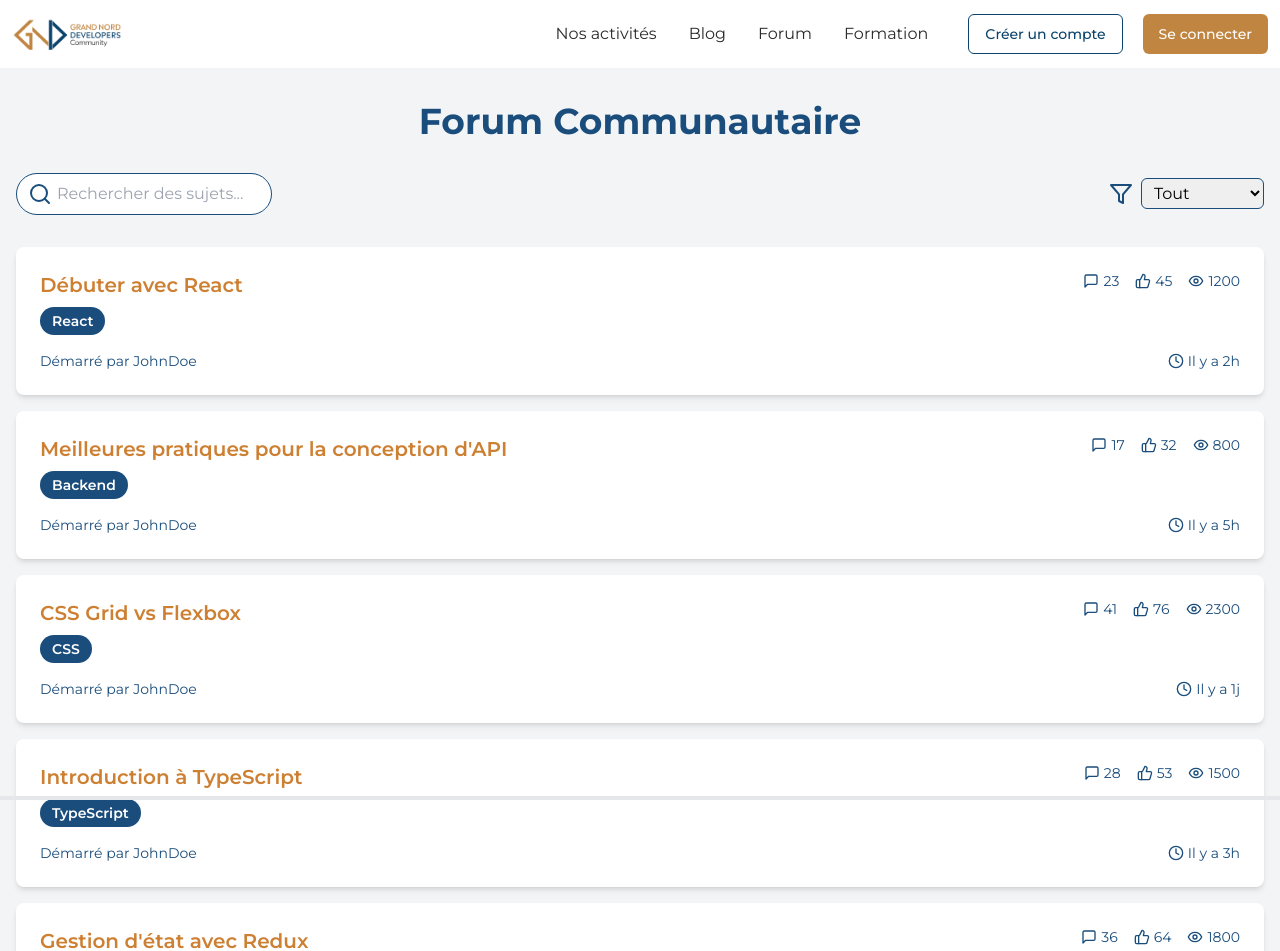
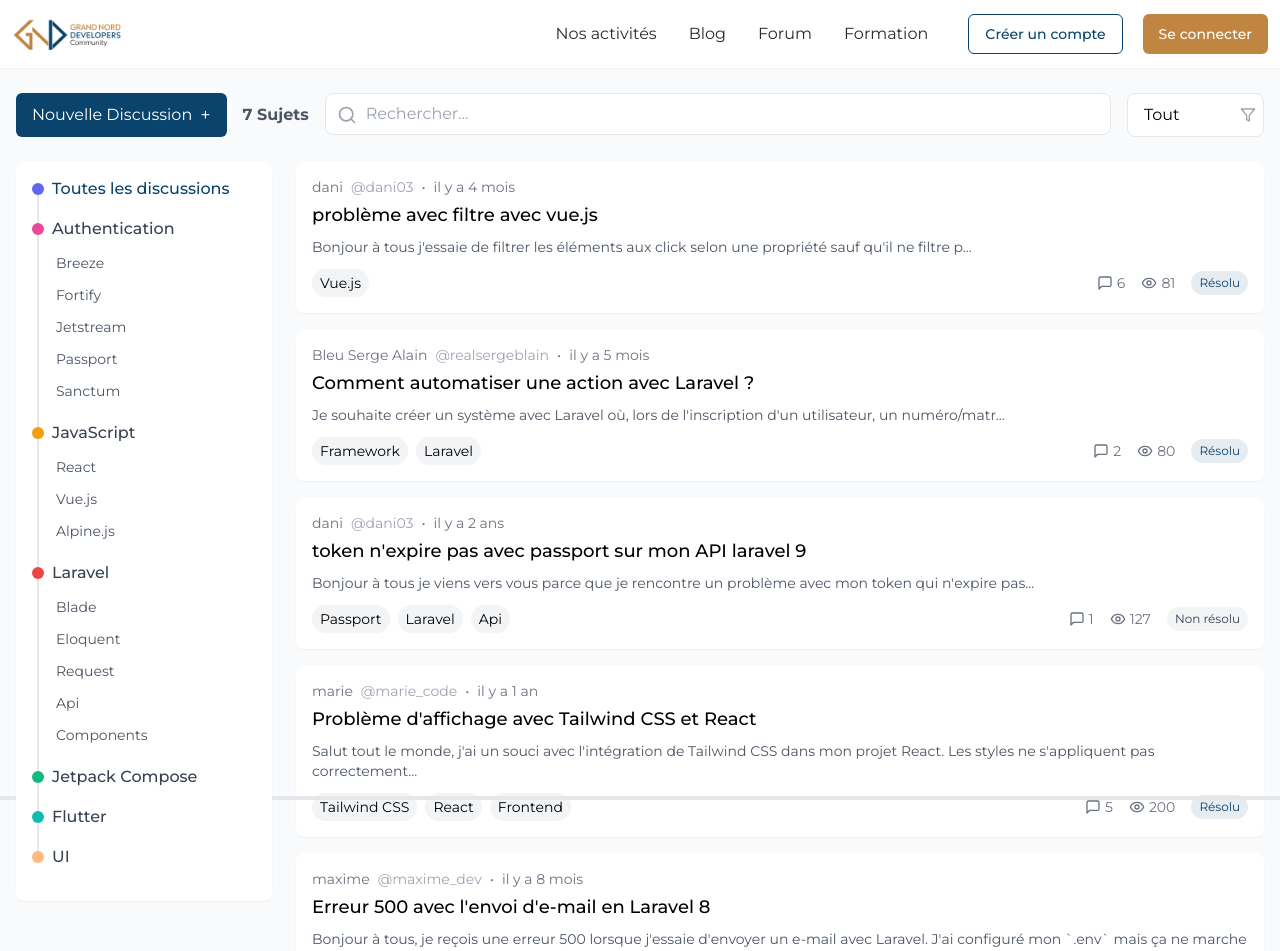
Before and after one commit to Grand-Nord-Developpers-Community/website, a Next.js app: page /forum in a window 1280 px wide. Shown: the top 951 px of the page. Built offline with nearby package versions, Linux system fonts and the light colour scheme.

Commit message:
updated forum page design

```diff
--- a/app/forum/page.tsx
+++ b/app/forum/page.tsx
@@ -1,103 +1,332 @@
 'use client'
-
 import React, { useState } from 'react';
+import { Search, MessageSquare, Eye, Clock, Filter, Menu } from 'lucide-react';
+import Link from 'next/link';
 import { motion, AnimatePresence } from 'framer-motion';
-import { Search, Filter, MessageSquare, ThumbsUp, Eye, Clock } from 'lucide-react';
-import Link from 'next/link';
 
 // Types
+interface Category {
+  name: string;
+  subcategories?: string[];
+  color?: string;
+}
+
 interface ForumTopic {
   id: number;
   title: string;
-  category: string;
+  author: string;
+  authorUsername: string;
+  categories: string[];
   replies: number;
-  likes: number;
   views: number;
   lastActive: string;
+  content: string;
+  status: 'Résolu' | 'Non résolu';
 }
 
-// Données simulées pour les sujets du forum
+const categories: Category[] = [
+  {
+    name: "Toutes les discussions",
+    subcategories: [],
+    color: "#6366F1" // Indigo
+  },
+  {
+    name: "Authentication",
+    subcategories: ["Breeze", "Fortify", "Jetstream", "Passport", "Sanctum"],
+    color: "#EC4899" // Pink
+  },
+  {
+    name: "JavaScript",
+    subcategories: ["React", "Vue.js", "Alpine.js"],
+    color: "#F59E0B" // Yellow
+  },
+  {
+    name: "Laravel",
+    subcategories: ["Blade", "Eloquent", "Request", "Api", "Components"],
+    color: "#EF4444" // Red
+  },
+  {
+    name: "Jetpack Compose",
+    subcategories: [],
+    color: "#10B981"
+  },
+  {
+    name: "Flutter",
+    subcategories: [],
+    color: "#10BBB3"
+  },
+  {
+    name: "UI",
+    subcategories: [],
+    color: "#FFB981"
+  }
+];
+
 const forumTopics: ForumTopic[] = [
-  { id: 1, title: "Débuter avec React", category: "React", replies: 23, likes: 45, views: 1200, lastActive: "Il y a 2h" },
-  { id: 2, title: "Meilleures pratiques pour la conception d'API", category: "Backend", replies: 17, likes: 32, views: 800, lastActive: "Il y a 5h" },
-  { id: 3, title: "CSS Grid vs Flexbox", category: "CSS", replies: 41, likes: 76, views: 2300, lastActive: "Il y a 1j" },
-  { id: 4, title: "Introduction à TypeScript", category: "TypeScript", replies: 28, likes: 53, views: 1500, lastActive: "Il y a 3h" },
-  { id: 5, title: "Gestion d'état avec Redux", category: "React", replies: 36, likes: 64, views: 1800, lastActive: "Il y a 4h" },
+  {
+    id: 1,
+    title: "problème avec filtre avec vue.js",
+    author: "dani",
+    authorUsername: "@dani03",
+    categories: ["Vue.js"],
+    replies: 6,
+    views: 81,
+    lastActive: "il y a 4 mois",
+    content: "Bonjour à tous j'essaie de filtrer les éléments aux click selon une propriété sauf qu'il ne filtre p...",
+    status: "Résolu"
+  },
+  {
+    id: 2,
+    title: "Comment automatiser une action avec Laravel ?",
+    author: "Bleu Serge Alain",
+    authorUsername: "@realsergeblain",
+    categories: ["Framework", "Laravel"],
+    replies: 2,
+    views: 80,
+    lastActive: "il y a 5 mois",
+    content: "Je souhaite créer un système avec Laravel où, lors de l'inscription d'un utilisateur, un numéro/matr...",
+    status: "Résolu"
+  },
+  {
+    id: 3,
+    title: "token n'expire pas avec passport sur mon API laravel 9",
+    author: "dani",
+    authorUsername: "@dani03",
+    categories: ["Passport", "Laravel", "Api"],
+    replies: 1,
+    views: 127,
+    lastActive: "il y a 2 ans",
+    content: "Bonjour à tous je viens vers vous parce que je rencontre un problème avec mon token qui n'expire pas...",
+    status: "Non résolu"
+  },
+  {
+    id: 4,
+    title: "Problème d'affichage avec Tailwind CSS et React",
+    author: "marie",
+    authorUsername: "@marie_code",
+    categories: ["Tailwind CSS", "React", "Frontend"],
+    replies: 5,
+    views: 200,
+    lastActive: "il y a 1 an",
+    content: "Salut tout le monde, j'ai un souci avec l'intégration de Tailwind CSS dans mon projet React. Les styles ne s'appliquent pas correctement...",
+    status: "Résolu"
+},
+{
+  id: 5,
+  title: "Erreur 500 avec l'envoi d'e-mail en Laravel 8",
+  author: "maxime",
+  authorUsername: "@maxime_dev",
+  categories: ["Laravel", "Mail", "Backend"],
+  replies: 8,
+  views: 350,
+  lastActive: "il y a 8 mois",
+  content: "Bonjour à tous, je reçois une erreur 500 lorsque j'essaie d'envoyer un e-mail avec Laravel. J'ai configuré mon `.env` mais ça ne marche toujours pas...",
+  status: "Résolu"
+},
+{
+  id: 6,
+  title: "Problème avec la validation des formulaires Vue.js",
+  author: "sophie",
+  authorUsername: "@sophie_coder",
+  categories: ["Vue.js", "Frontend", "Form"],
+  replies: 3,
+  views: 180,
+  lastActive: "il y a 6 mois",
+  content: "Bonjour, j'utilise Vue.js pour gérer la validation de mes formulaires, mais les messages d'erreur ne s'affichent pas correctement. Quelqu'un a une idée ?",
+  status: "Non résolu"
+},
+
+{
+  id: 7,
+  title: "Erreur CORS lors de la requête API en Angular",
+  author: "jules",
+  authorUsername: "@jules_ng",
+  categories: ["Angular", "API", "CORS"],
+  replies: 12,
+  views: 520,
+  lastActive: "il y a 3 mois",
+  content: "Salut à tous, je rencontre un problème de CORS quand j'essaie de faire une requête API depuis mon application Angular. Une idée pour contourner cela ?",
+  status: "Résolu"
+}
+
 ];
 
 const ForumPage = () => {
-  const [selectedCategory, setSelectedCategory] = useState('Tout');
   const [searchTerm, setSearchTerm] = useState('');
-  const categories = ['Tout', 'React', 'Backend', 'CSS', 'TypeScript'];
+  const [selectedCategory, setSelectedCategory] = useState('Toutes les discussions');
+  const [isSidebarOpen, setIsSidebarOpen] = useState(false);
+  const [selectedFilter, setSelectedFilter] = useState('Tout');
+  const [currentPage, setCurrentPage] = useState(1);
+  const ITEMS_PER_PAGE = 5;
 
-  const filteredTopics = forumTopics
-    .filter(topic => (selectedCategory === 'Tout' || topic.category === selectedCategory))
-    .filter(topic => topic.title.toLowerCase().includes(searchTerm.toLowerCase()));
+  // Filtrage des sujets
+  const filteredTopics = forumTopics.filter(topic => {
+    const matchesSearch = topic.title.toLowerCase().includes(searchTerm.toLowerCase()) ||
+                         topic.content.toLowerCase().includes(searchTerm.toLowerCase());
+    const matchesCategory = selectedCategory === 'Toutes les discussions' ||
+                          topic.categories.includes(selectedCategory);
+    const matchesStatus = selectedFilter === 'Tout' || topic.status === selectedFilter;
+    return matchesSearch && matchesCategory && matchesStatus;
+  });
+
+  // Pagination
+  const totalPages = Math.ceil(filteredTopics.length / ITEMS_PER_PAGE);
+  const paginatedTopics = filteredTopics.slice(
+    (currentPage - 1) * ITEMS_PER_PAGE,
+    currentPage * ITEMS_PER_PAGE
+  );
+
+  // Génération des numéros de page
+  const pageNumbers = Array.from({ length: totalPages }, (_, i) => i + 1);
 
   return (
-    <div className="w-full mx-auto px-4 py-8 bg-gray-100">
-      <h1 className="text-4xl font-bold mb-8 text-center text-[#1a4d7c]">Forum Communautaire</h1>
+    <div className="min-h-screen bg-gray-50">
+      <div className="max-w-7xl mx-auto px-4 py-6">
+        {/* Header Section */}
+        <div className="flex flex-col sm:flex-row gap-4 mb-6">
+          <button className="bg-primary hover:bg-primary/90 text-white px-4 py-2 rounded-md transition-colors flex items-center gap-2">
+            Nouvelle Discussion
+            <span className="text-lg">+</span>
+          </button>
 
-      <div className="mb-8 flex flex-col sm:flex-row justify-between items-center">
-        <div className="relative mb-4 sm:mb-0 w-full sm:w-auto">
+          <div className="flex-1 flex flex-col sm:flex-row gap-4">
+            <span className="text-gray-600 self-center font-bold">
+              {filteredTopics.length} Sujets
+            </span>
+
+            <div className="flex-1 flex gap-4">
+              <div className="flex-1 relative">
                 <input
                   type="text"
-            placeholder="Rechercher des sujets..."
-            className="w-full sm:w-64 pl-10 pr-4 py-2 border border-[#1a4d7c] rounded-full focus:outline-none focus:ring-2 focus:ring-[#cd7f32]"
+                  placeholder="Rechercher..."
+                  className="w-full pl-10 pr-4 py-2 rounded-lg border border-gray-200 focus:ring-2 focus:ring-primary focus:border-transparent"
                   value={searchTerm}
                   onChange={(e) => setSearchTerm(e.target.value)}
                 />
-          <Search className="absolute left-3 top-1/2 transform -translate-y-1/2 text-[#1a4d7c]" />
+                <Search className="absolute left-3 top-1/2 transform -translate-y-1/2 text-gray-400" size={20} />
               </div>
-        <div className="flex items-center space-x-2">
-          <Filter className="text-[#1a4d7c]" />
+
+              <div className="relative">
                 <select
-            value={selectedCategory}
-            onChange={(e) => setSelectedCategory(e.target.value)}
-            className="border border-[#1a4d7c] rounded-md px-2 py-1 focus:outline-none focus:ring-2 focus:ring-[#cd7f32]"
+                  value={selectedFilter}
+                  onChange={(e) => {
+                    setSelectedFilter(e.target.value);
+                    setCurrentPage(1); // Reset to first page when filter changes
+                  }}
+                  className="h-full px-4 py-2 border border-gray-200 rounded-lg focus:ring-2 focus:ring-primary focus:border-transparent appearance-none bg-white pr-8"
                 >
-            {categories.map((category) => (
-              <option key={category} value={category}>{category}</option>
-            ))}
+                  <option value="Tout">Tout</option>
+                  <option value="Résolu">Résolu</option>
+                  <option value="Non résolu">Non résolu</option>
                 </select>
+                <Filter className="absolute right-2 top-1/2 transform -translate-y-1/2 text-gray-400 pointer-events-none" size={16} />
+              </div>
+            </div>
           </div>
         </div>
 
+        <div className="flex gap-6">
+           {/* Sidebar - Categories */}
+           <div className={`w-64 flex-shrink-0 transition-all duration-300 ${
+            isSidebarOpen ? 'translate-x-0' : '-translate-x-full'
+          } fixed sm:relative left-0 top-0 h-full sm:translate-x-0 z-50 bg-white sm:bg-transparent`}>
+            <div className="bg-white rounded-lg shadow-sm p-4">
+              <div className="relative">
+                {/* Ligne verticale noire */}
+                <div className="absolute left-[5px] top-3 bottom-3 w-[2px] bg-gray-200" />
+
+                {categories.map((category, index) => (
+                  <div key={category.name} className="mb-4 relative">
+                    <button
+                      onClick={() => {
+                        setSelectedCategory(category.name);
+                        setCurrentPage(1);
+                      }}
+                      className={`text-left w-full font-medium mb-2 flex items-center gap-2 ${
+                        selectedCategory === category.name ? 'text-primary' : 'text-gray-700'
+                      }`}
+                    >
+                      <span
+                        className="w-3 h-3 rounded-full z-10"
+                        style={{ backgroundColor: category.color }}
+                      />
+                      {category.name}
+                    </button>
+                    {category.subcategories && category.subcategories.length > 0 && (
+                      <div className="ml-6 space-y-1">
+                        {category.subcategories.map((sub) => (
+                          <button
+                            key={sub}
+                            onClick={() => {
+                              setSelectedCategory(sub);
+                              setCurrentPage(1);
+                            }}
+                            className={`text-sm block w-full text-left py-1 ${
+                              selectedCategory === sub ? 'text-primary' : 'text-gray-600'
+                            }`}
+                          >
+                            {sub}
+                          </button>
+                        ))}
+                      </div>
+                    )}
+                  </div>
+                ))}
+              </div>
+            </div>
+          </div>
+
+          {/* Toggle Sidebar Button - Mobile Only */}
+          <button
+            onClick={() => setIsSidebarOpen(!isSidebarOpen)}
+            className="fixed bottom-4 left-4 z-50 sm:hidden bg-primary text-white p-2 rounded-full shadow-lg"
+          >
+            <Menu size={24} />
+          </button>
+
+          {/* Main Content */}
+          <div className="flex-1">
             <AnimatePresence>
-        {filteredTopics.map((topic) => (
-          <Link href={`/forum/discussion/${topic.id}`} key={topic.id} passHref>
+              {paginatedTopics.map((topic) => (
+                <Link href={`/forum/discussion/${topic.id}`} key={topic.id}>
                   <motion.div
                     initial={{ opacity: 0, y: 20 }}
                     animate={{ opacity: 1, y: 0 }}
                     exit={{ opacity: 0, y: -20 }}
-              transition={{ duration: 0.3 }}
-              className="bg-white rounded-lg shadow-md p-6 mb-4 hover:shadow-lg transition-shadow duration-300 cursor-pointer"
+                    className="bg-white rounded-lg shadow-sm p-4 mb-4 hover:shadow-md transition-shadow cursor-pointer"
                   >
-              <div className="flex justify-between items-start">
-                <div>
-                  <h2 className="text-xl font-semibold mb-2 text-[#cd7f32] hover:text-[#b26e2a] transition-colors duration-300">{topic.title}</h2>
-                  <span className="inline-block bg-[#1a4d7c] text-white rounded-full px-3 py-1 text-sm font-semibold mr-2">{topic.category}</span>
+                    <div className="flex gap-4">
+                      <div className="flex-1">
+                        <div className="flex items-center gap-2 text-sm text-gray-500 mb-1">
+                          <span>{topic.author}</span>
+                          <span className="text-gray-400">{topic.authorUsername}</span>
+                          <span>•</span>
+                          <span>{topic.lastActive}</span>
                         </div>
-                <div className="flex items-center space-x-4 text-sm text-[#1a4d7c]">
-                  <div className="flex items-center">
-                    <MessageSquare className="w-4 h-4 mr-1" />
+                        <h3 className="text-lg font-medium mb-2">{topic.title}</h3>
+                        <p className="text-gray-600 text-sm mb-3">{topic.content}</p>
+                        <div className="flex flex-wrap items-center gap-2">
+                          {topic.categories.map((category) => (
+                            <span key={category} className="bg-gray-100 text-sm px-2 py-1 rounded-full">
+                              {category}
+                            </span>
+                          ))}
+                          <div className="flex items-center gap-4 ml-auto text-sm text-gray-500">
+                            <div className="flex items-center gap-1">
+                              <MessageSquare size={16} />
                               <span>{topic.replies}</span>
                             </div>
-                  <div className="flex items-center">
-                    <ThumbsUp className="w-4 h-4 mr-1" />
-                    <span>{topic.likes}</span>
-                  </div>
-                  <div className="flex items-center">
-                    <Eye className="w-4 h-4 mr-1" />
+                            <div className="flex items-center gap-1">
+                              <Eye size={16} />
                               <span>{topic.views}</span>
                             </div>
+                            <span className={`px-2 py-1 rounded-full text-xs ${
+                              topic.status === 'Résolu' ? 'bg-primary/10 text-primary' : 'bg-gray-100 text-gray-700'
+                            }`}>
+                              {topic.status}
+                            </span>
                           </div>
                         </div>
-              <div className="mt-4 flex justify-between items-center text-sm text-[#1a4d7c]">
-                <span>Démarré par JohnDoe</span>
-                <div className="flex items-center">
-                  <Clock className="w-4 h-4 mr-1" />
-                  <span>{topic.lastActive}</span>
                       </div>
                     </div>
                   </motion.div>
@@ -105,17 +334,42 @@ const ForumPage = () => {
               ))}
             </AnimatePresence>
 
-      {filteredTopics.length === 0 && (
-        <p className="text-center text-[#1a4d7c]">Aucun sujet trouvé.</p>
-      )}
-
-      {filteredTopics.length > 0 && (
-        <div className="mt-8 text-center">
-          <button className="bg-[#cd7f32] hover:bg-[#b26e2a] text-white font-bold py-2 px-4 rounded-full transition-colors duration-300">
-            Charger plus de sujets
+            {/* Pagination */}
+            <div className="mt-6 flex items-center justify-between">
+              <span className="text-sm text-gray-500">
+                Affichage de {((currentPage - 1) * ITEMS_PER_PAGE) + 1} à {Math.min(currentPage * ITEMS_PER_PAGE, filteredTopics.length)} sur {filteredTopics.length} résultats
+              </span>
+              <div className="flex gap-2">
+                <button
+                  onClick={() => setCurrentPage(prev => Math.max(prev - 1, 1))}
+                  disabled={currentPage === 1}
+                  className="px-3 py-1 border rounded hover:bg-gray-50 disabled:opacity-50"
+                >
+                  &lt;
+                </button>
+                {pageNumbers.map((page) => (
+                  <button
+                    key={page}
+                    onClick={() => setCurrentPage(page)}
+                    className={`px-3 py-1 border rounded ${
+                      page === currentPage ? 'bg-primary text-white' : 'hover:bg-gray-50'
+                    }`}
+                  >
+                    {page}
+                  </button>
+                ))}
+                <button
+                  onClick={() => setCurrentPage(prev => Math.min(prev + 1, totalPages))}
+                  disabled={currentPage === totalPages}
+                  className="px-3 py-1 border rounded hover:bg-gray-50 disabled:opacity-50"
+                >
+                  &gt;
                 </button>
               </div>
-      )}
+            </div>
+          </div>
+        </div>
+      </div>
     </div>
   );
 };
```
Lines whose indentation alone changed are shown as unchanged.
